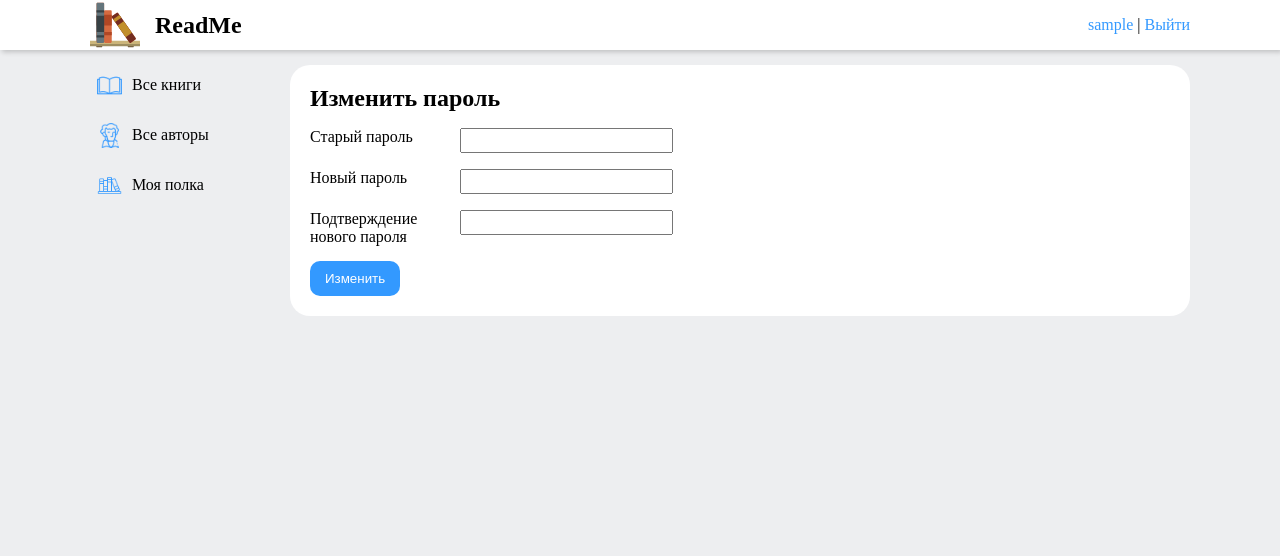
After one commit to buzzakka/Django_Library, a Django app: page /users/profile/change-password/ in a window 1280 px wide. The commit adds this page. Shown: the top 556 px of the page. Run offline with Django 4.2, Linux system fonts and the light colour scheme; the visitor is signed in with stand-in values (Sample User, id 1); some web fonts are replaced.

```diff
--- /dev/null
+++ b/ReadMe/users/templates/users/change_password.html
@@ -0,0 +1,15 @@
+{% extends "catalog/base.html" %}
+
+{% block content %}
+<div class="post-object change-password">
+    <h2>Изменить пароль</h2>
+    <form action="" method="post" enctype="multipart/form-data">
+        {% csrf_token %}
+        {% for f in form %}
+            <p><label for="form-label" for="{{ f.id_for_label }}">{{ f.label }}</label>{{ f }}</p>
+            <div class="form-error">{{ f.errors }}</div>
+        {% endfor %}
+        <button type="submit" class="button">Изменить</button>
+    </form>
+</div>
+{% endblock %}
--- a/ReadMe/users/templates/users/profile.html
+++ b/ReadMe/users/templates/users/profile.html
@@ -16,8 +16,8 @@
     </div>
     <div class="profile__buttons">
         <a href="{% url 'users:edit-profile' %}"><button class="button">Изменить профиль</button></a>
-        <a href="#"><button class="button">Сменить пароль</button></a>
-        <a href="#"><button class="button delete-profile-button">Удалить профиль</button></a>
+        <a href="{% url 'users:change-password' %}"><button class="button">Сменить пароль</button></a>
+        <a href="{% url 'users:delete' %}"><button class="button delete-profile-button">Удалить профиль</button></a>
     </div>
 </div>
 
--- a/ReadMe/users/urls.py
+++ b/ReadMe/users/urls.py
@@ -10,4 +10,6 @@ urlpatterns = [
 
     path("profile/", views.ProfileUser.as_view(), name="profile"),
     path("profile/edit/", views.EditProfile.as_view(), name="edit-profile"),
+    path("profile/change-password/", views.PasswordChange.as_view(), name="change-password"),
+    path("profile/delete/", views.delete_user, name="delete"),
 ]
--- a/ReadMe/users/views.py
+++ b/ReadMe/users/views.py
@@ -1,6 +1,7 @@
 from typing import Any
 from django.contrib.auth import logout, get_user_model
-from django.contrib.auth.views import LoginView
+from django.contrib.auth.views import LoginView, PasswordChangeView
+from django.contrib.auth.decorators import login_required
 from django.shortcuts import HttpResponseRedirect
 from django.urls import reverse_lazy
 from django.views.generic import CreateView, DetailView, UpdateView
@@ -58,3 +59,19 @@ class EditProfile(LoginRequiredMixin, UpdateView):
 
     def get_success_url(self) -> str:
         return reverse_lazy('users:profile')
+
+
+class PasswordChange(PasswordChangeView):
+    template_name = 'users/change_password.html'
+    extra_context = {'title': "Изменить пароль"}
+
+    def get_success_url(self) -> str:
+        return reverse_lazy('users:profile')
+
+
+@login_required
+def delete_user(request):
+    user = get_user_model()
+    user.objects.get(pk=request.user.pk).delete()
+
+    return HttpResponseRedirect(reverse_lazy('index'))
```
